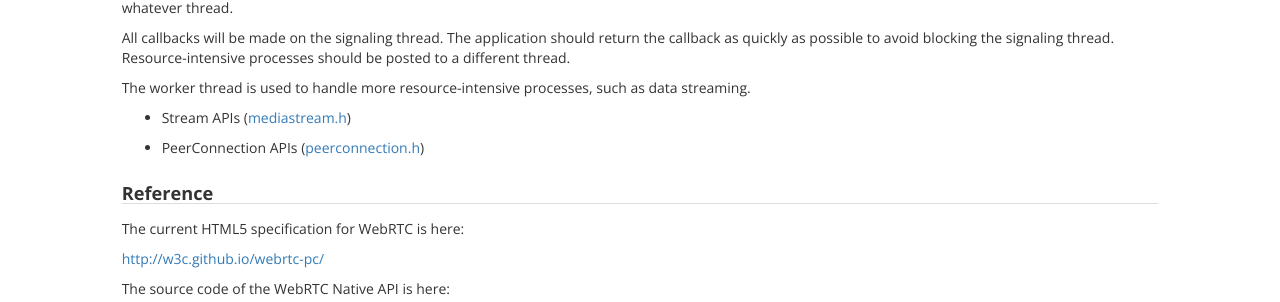
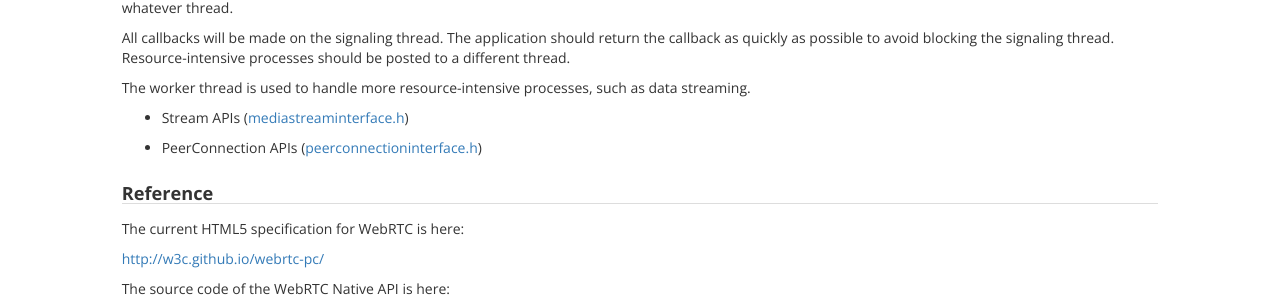
Before and after one commit to webrtc/webrtc-org, a Jekyll site: the page built from native-code/native-apis/index.md, in a window 1280 px wide and 900 px high, scrolled down 2638 px. Shown: the part 161-463 px from the top of the window. Built offline with Jekyll 4.4.1, drawn with Linux system fonts in a browser that asks for light colours; nearby versions of some CDN libraries.

Commit message:
fixing filenames

```diff
--- a/native-code/native-apis/index.md
+++ b/native-code/native-apis/index.md
@@ -70,9 +70,9 @@ The worker thread is used to handle more resource-intensive processes, such as
 data streaming.
 
 
-  * Stream APIs ([mediastream.h](https://chromium.googlesource.com/external/webrtc/+/master/webrtc/api/mediastreaminterface.h))
+  * Stream APIs ([mediastreaminterface.h](https://chromium.googlesource.com/external/webrtc/+/master/webrtc/api/mediastreaminterface.h))
 
-  * PeerConnection APIs ([peerconnection.h](https://chromium.googlesource.com/external/webrtc/+/master/webrtc/api/peerconnectioninterface.h))
+  * PeerConnection APIs ([peerconnectioninterface.h](https://chromium.googlesource.com/external/webrtc/+/master/webrtc/api/peerconnectioninterface.h))
 
 
 
```
